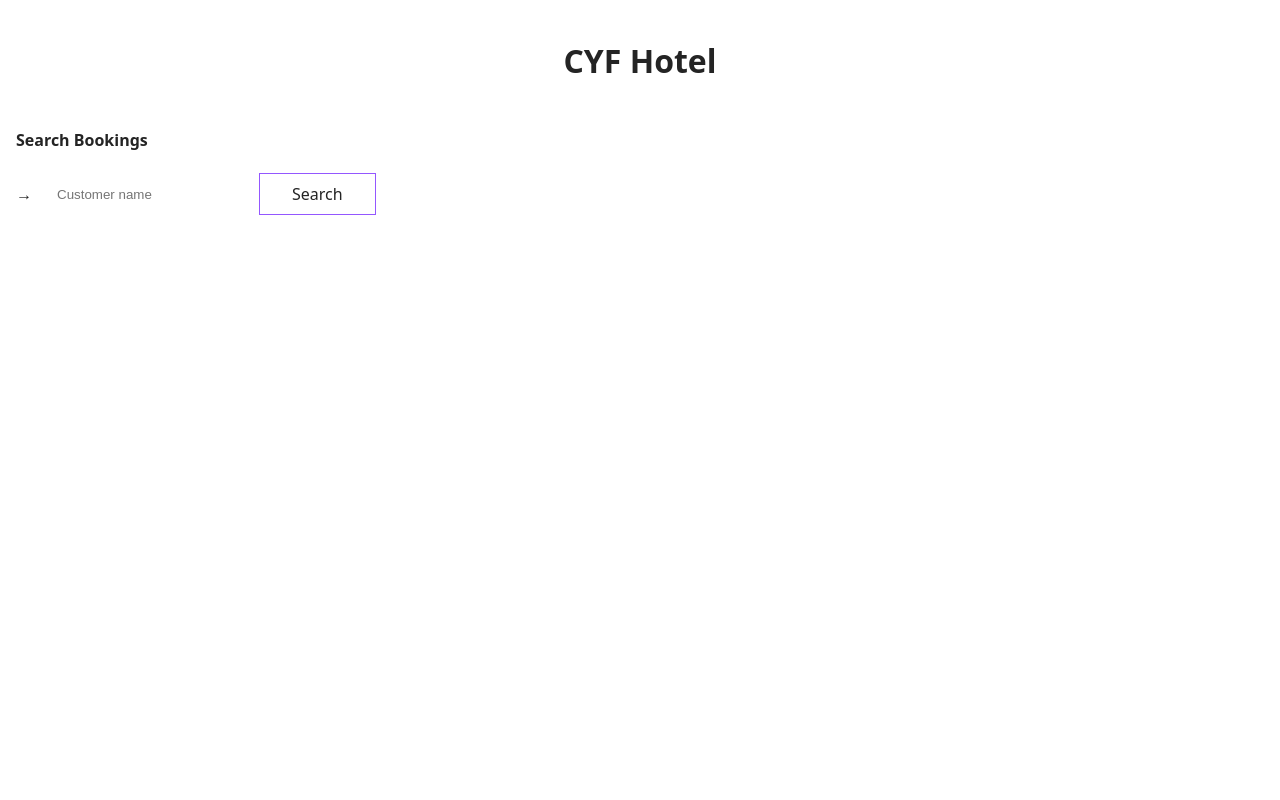
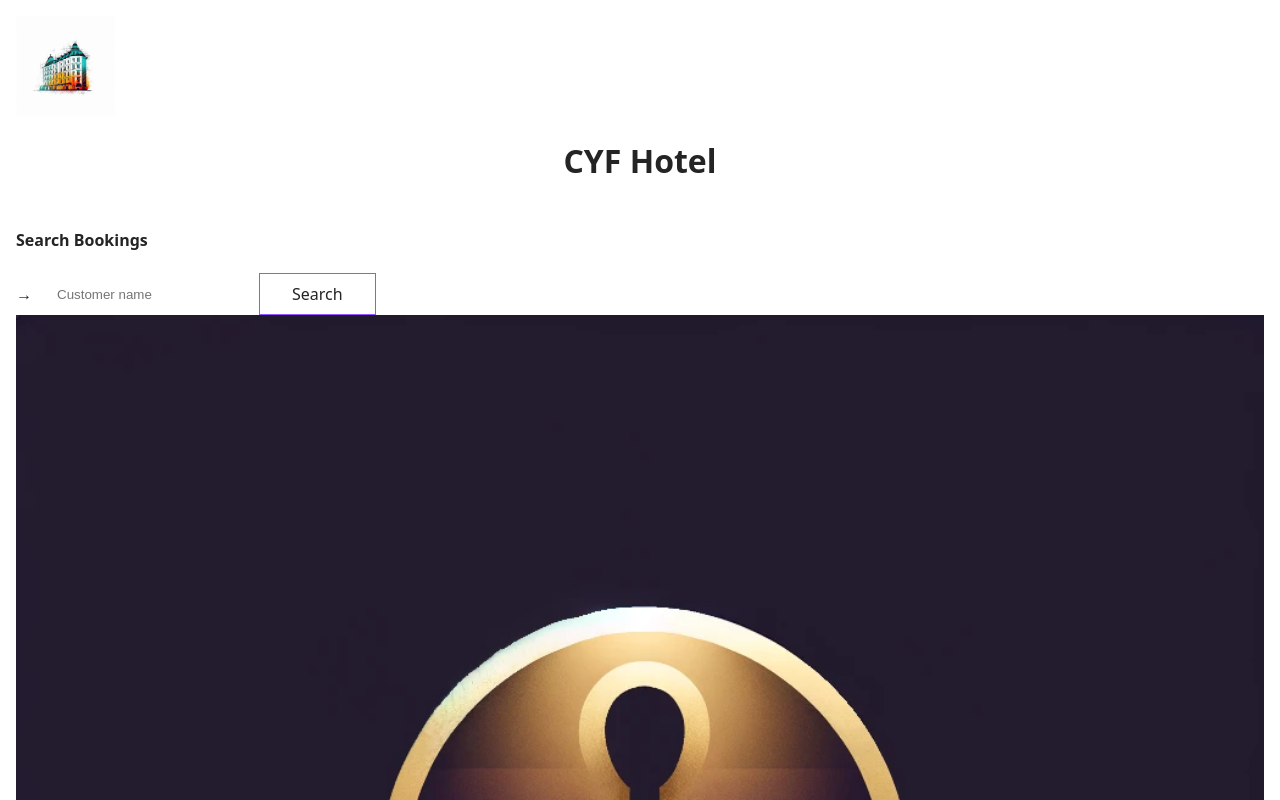
Before and after one commit to CodeYourFuture/React-Module-Project, a React (Vite) app: page / in a window 1280 px wide. Shown: the top 800 px of the page. Built offline with nearby package versions, Linux system fonts and the light colour scheme.

Commit message:
added hotel-logo.png and background picture spa-logo.png

```diff
--- a/src/components/App/App.jsx
+++ b/src/components/App/App.jsx
@@ -1,11 +1,22 @@
 import Bookings from "@/components/Bookings/Bookings.jsx";
 import AppHeader from "../AppHeader/AppHeader.jsx";
+import SpaLog from "@/assets/spa-logo.png";
+import HotelLogo from "@/assets/hotel-logo.png";
 import "./App.scss";
 
 const App = () => (
   <div className="app">
+    <img
+      style={{
+        width: "100px",
+        height: "100px",
+      }}
+      src={HotelLogo}
+      alt="hotel logo"
+    />
     <AppHeader />
     <Bookings />
+    <img src={SpaLog} alt="hotel background picture" />
   </div>
 );
 
```
